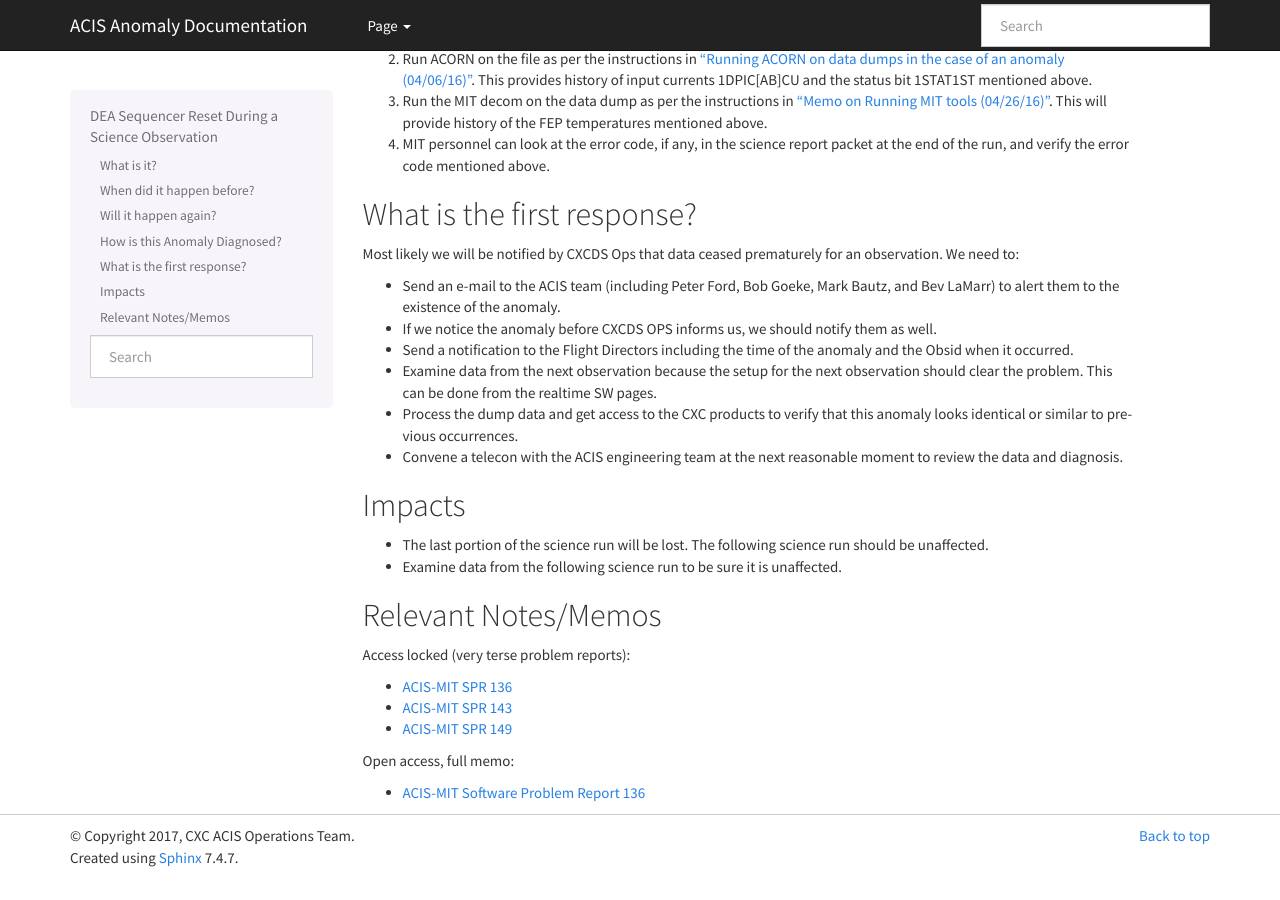
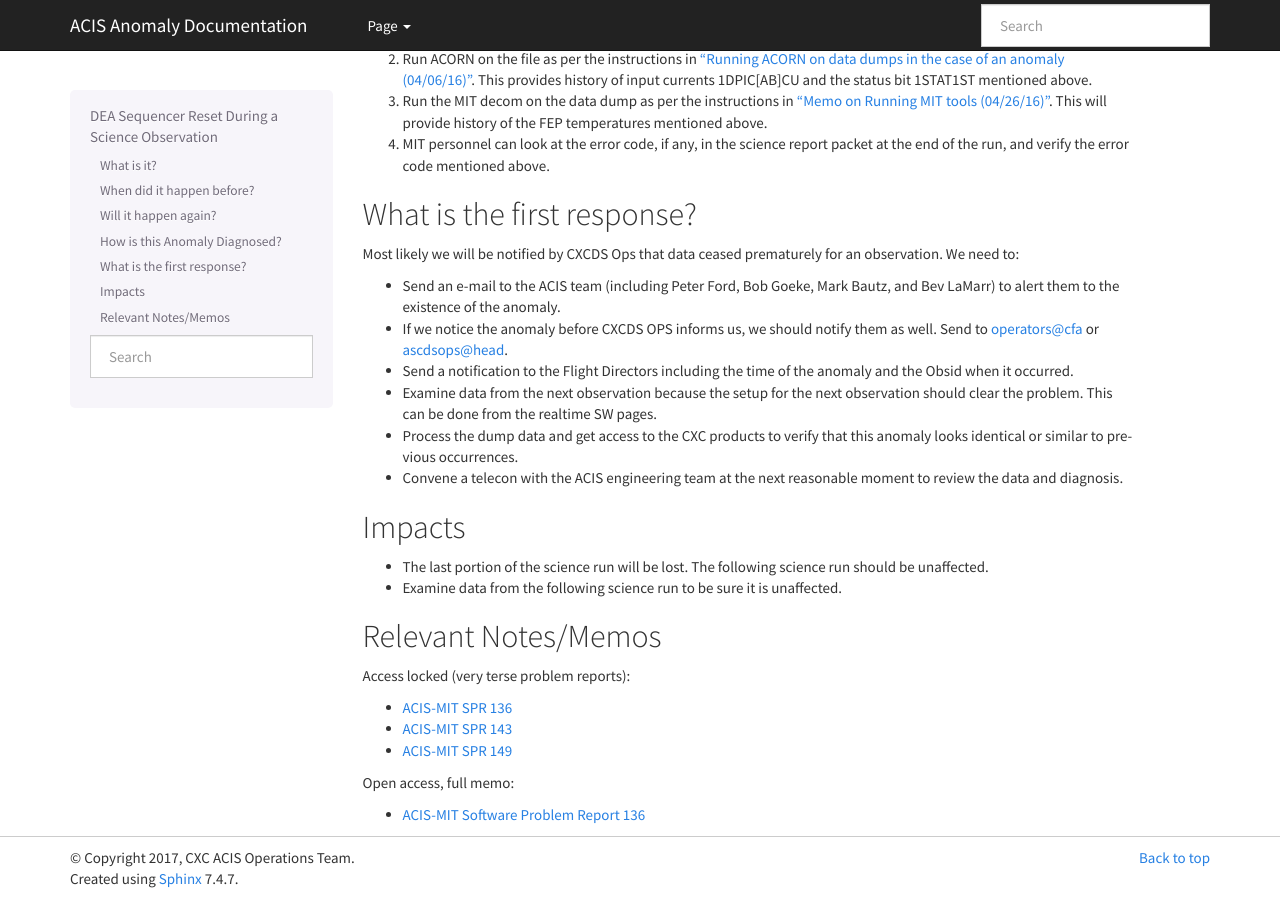
Before and after one commit to acisops/acis_anomaly_pages, a Sphinx documentation site: the page built from source/dea_seq_reset.rst, in a window 1280 px wide and 900 px high, scrolled down 835 px. Built offline with Sphinx 7.4.7, drawn with Linux system fonts in a browser that asks for light colours; before the commit the page ends 1714 px from its top, so only the background shows below that.

Commit message:
Added e-mail address of CXCDS ops

```diff
--- a/source/dea_seq_reset.rst
+++ b/source/dea_seq_reset.rst
@@ -66,7 +66,7 @@ observation. We need to:
 
 * Send an e-mail to the ACIS team (including Peter Ford, Bob Goeke, Mark Bautz,
   and Bev LaMarr) to alert them to the existence of the anomaly.
-* If we notice the anomaly before CXCDS OPS informs us, we should notify them as well.
+* If we notice the anomaly before CXCDS OPS informs us, we should notify them as well. Send to operators@cfa or ascdsops@head.
 * Send a notification to the Flight Directors including the time of the anomaly and the Obsid
   when it occurred.
 * Examine data from the next observation because the setup for the next
```
